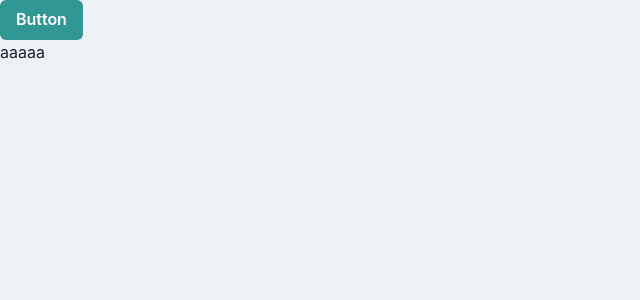
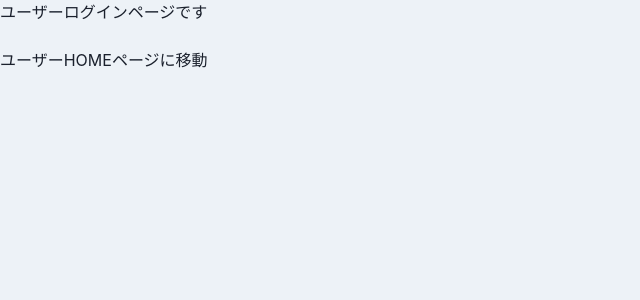
Before and after one commit to shota-6/schedule-app, a React (Create React App) app: page / in a window 1280 px wide. Shown: the top 300 px of the page, without its empty margins (0-640 px from the left). Built offline with nearby package versions, Linux system fonts and the light colour scheme.

Commit message:
setting-router

```diff
--- a/src/App.tsx
+++ b/src/App.tsx
@@ -1,12 +1,12 @@
-import React from 'react';
-import { Button, ChakraProvider } from '@chakra-ui/react'
-import theme from './theme/theme';
+import { ChakraProvider } from "@chakra-ui/react";
+
+import theme from "./theme/theme";
+import { Router } from "./components/pages/router/Router";
 
 function App() {
   return (
     <ChakraProvider theme={theme}>
-      <Button colorScheme='teal'>Button</Button>
-      <p>aaaaa</p>
+        <Router />
     </ChakraProvider>
   );
 }
--- /dev/null
+++ b/src/components/pages/HomeUser.tsx
@@ -0,0 +1,12 @@
+import { memo, FC } from "react";
+import { Link } from "react-router-dom";
+
+export const HomeUser: FC = memo(() => {
+  return (
+    <>
+      <h1>ユーザーHOMEページです</h1>
+      <br />
+      <Link to="/">ユーザーログインページに移動</Link>
+    </>
+  );
+});
--- /dev/null
+++ b/src/components/pages/LoginUser.tsx
@@ -0,0 +1,12 @@
+import { memo, FC } from "react";
+import { Link } from "react-router-dom";
+
+export const LoginUser: FC = memo(() => {
+  return (
+    <>
+      <h1>ユーザーログインページです</h1>
+      <br />
+      <Link to="/user_home">ユーザーHOMEページに移動</Link>
+    </>
+  );
+});
--- /dev/null
+++ b/src/components/pages/router/Router.tsx
@@ -0,0 +1,16 @@
+import { memo, FC } from "react";
+import { BrowserRouter, Routes, Route } from "react-router-dom";
+
+import { HomeUser } from "../HomeUser";
+import { LoginUser } from "../LoginUser";
+
+export const Router: FC = memo(() => {
+  return (
+    <BrowserRouter>
+      <Routes>
+        <Route path="/" element={<LoginUser />} />
+        <Route path="/user_home" element={<HomeUser />} />
+      </Routes>
+    </BrowserRouter>
+  );
+});
```
